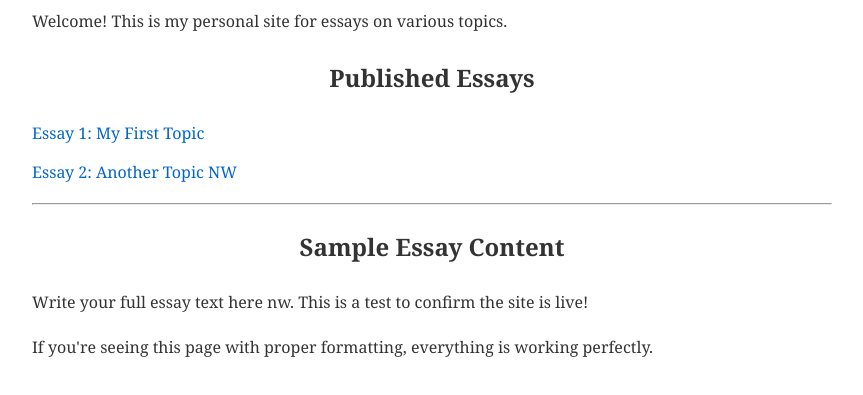
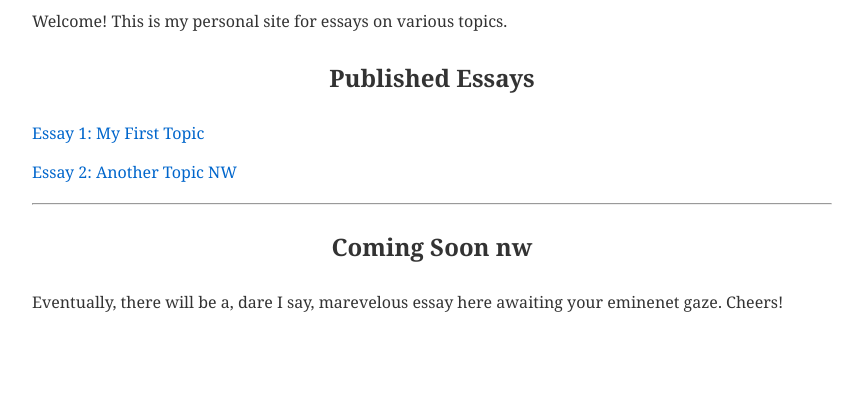
Before and after one commit to ldknie/lukeknie, a plain HTML site: page index.html in a window 1280 px wide. Shown: the part 153-548 px from the top of the page, without its empty margins (208-1071 px from the left). Drawn offline with Linux system fonts and the light colour scheme.

Commit message:
Update index.html

```diff
--- a/index.html
+++ b/index.html
@@ -26,8 +26,7 @@
 
     <hr>
 
-    <h2>Sample Essay Content</h2>
-    <p>Write your full essay text here nw. This is a test to confirm the site is live!</p>
-    <p>If you're seeing this page with proper formatting, everything is working perfectly.</p>
+    <h2>Coming Soon nw</h2>
+    <p>Eventually, there will be a, dare I say, marevelous essay here awaiting your eminenet gaze. Cheers!</p>
 </body>
 </html>
```
